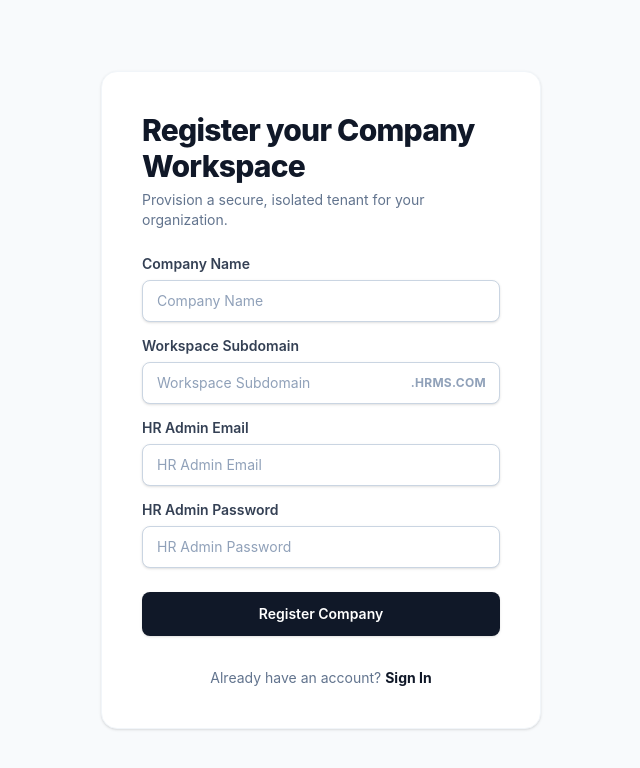
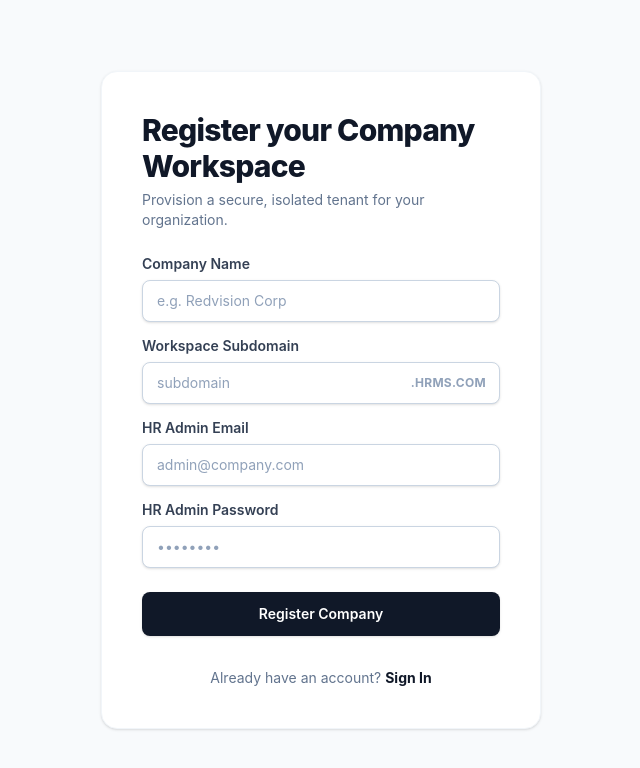
Before and after one commit to Apoorv2703/HRMS, a React app in the folder frontend/: page /register-tenant in a window 1280 px wide. Shown: the top 768 px of the page, without its empty margins (319-959 px from the left). Built offline with nearby package versions, Linux system fonts and the light colour scheme; no server answers; the HTML template or start-up script is replaced by a standard one.

Commit message:
style: clean up unused imports and update placeholders in RegisterPage.jsx

```diff
--- a/frontend/src/pages/RegisterPage.jsx
+++ b/frontend/src/pages/RegisterPage.jsx
@@ -1,6 +1,6 @@
 import React, { useState } from 'react';
 import { useNavigate, Link } from 'react-router-dom';
-import { Building2, Mail, KeyRound, ArrowLeft, CheckCircle, AlertTriangle } from 'lucide-react';
+import { CheckCircle, AlertTriangle } from 'lucide-react';
 import api from '../services/api';
 
 const RegisterPage = () => {
@@ -87,7 +87,7 @@ const RegisterPage = () => {
               id="company-name"
               type="text"
               required
-              placeholder="Company Name"
+              placeholder="e.g. Redvision Corp"
               value={companyName}
               onChange={(e) => setCompanyName(e.target.value)}
               className="block w-full rounded-lg border border-slate-300 bg-white py-2.5 px-3.5 text-sm text-slate-900 placeholder-slate-400 focus:border-[#101828] focus:ring-1 focus:ring-[#101828] outline-none shadow-sm transition duration-150"
@@ -102,7 +102,7 @@ const RegisterPage = () => {
                 id="subdomain-reg"
                 type="text"
                 required
-                placeholder="Workspace Subdomain"
+                placeholder="subdomain"
                 value={subdomain}
                 onChange={(e) => setSubdomain(e.target.value.replace(/[^a-zA-Z0-9-]/g, '').toLowerCase())}
                 className="block w-full rounded-lg border border-slate-300 bg-white py-2.5 px-3.5 pr-24 text-sm text-slate-900 placeholder-slate-400 focus:border-[#101828] focus:ring-1 focus:ring-[#101828] outline-none shadow-sm transition duration-150"
@@ -120,7 +120,7 @@ const RegisterPage = () => {
               id="admin-email"
               type="email"
               required
-              placeholder="HR Admin Email"
+              placeholder="admin@company.com"
               value={email}
               onChange={(e) => setEmail(e.target.value)}
               className="block w-full rounded-lg border border-slate-300 bg-white py-2.5 px-3.5 text-sm text-slate-900 placeholder-slate-400 focus:border-[#101828] focus:ring-1 focus:ring-[#101828] outline-none shadow-sm transition duration-150"
@@ -134,7 +134,7 @@ const RegisterPage = () => {
               id="admin-password"
               type="password"
               required
-              placeholder="HR Admin Password"
+              placeholder="••••••••"
               value={password}
               onChange={(e) => setPassword(e.target.value)}
               className="block w-full rounded-lg border border-slate-300 bg-white py-2.5 px-3.5 text-sm text-slate-900 placeholder-slate-400 focus:border-[#101828] focus:ring-1 focus:ring-[#101828] outline-none shadow-sm transition duration-150"
```
